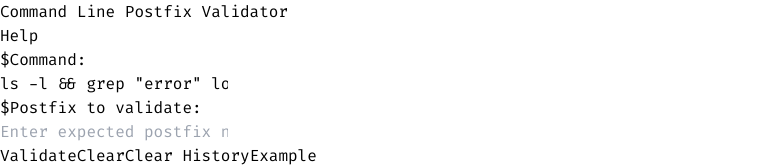
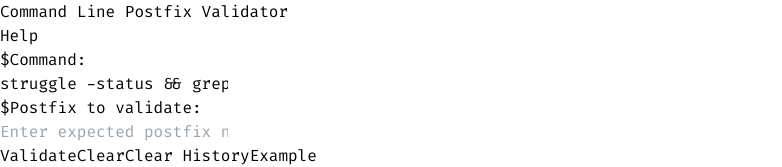
Before and after one commit to MliliGenes/postfix-validator, a React (Vite) app: page / in a window 1280 px wide. Shown: the top 167 px of the page, without its empty margins (0-782 px from the left). Built offline with nearby package versions, Linux system fonts and the light colour scheme.

Commit message:
sAAAAAAAAAAAAAAAAAAAAAAAAAAA

```diff
--- a/src/App.jsx
+++ b/src/App.jsx
@@ -60,7 +60,7 @@ function tokenize(input) {
 }
 
 export default function CommandLineValidator() {
-  const [command, setCommand] = useState('ls -l && grep "error" log.txt || echo "No errors"');
+  const [command, setCommand] = useState('struggle -status && grep "fate" destiny.log || echo "Free from destiny... for now."');
   const [postfix, setPostfix] = useState('');
   const [result, setResult] = useState(null);
   const [history, setHistory] = useState([]);
```
